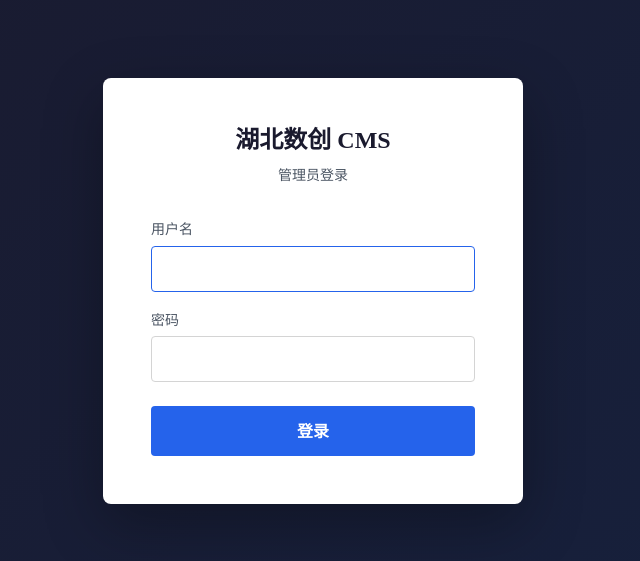
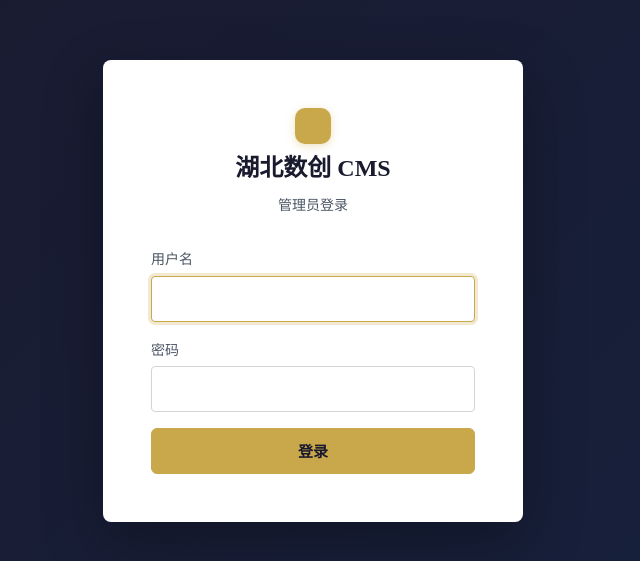
Before and after one commit to lidaye910416/HBSC, a React (Vite) app in the folder frontend-vite/: page /admin/login in a window 1280 px wide. Shown: the part 109-670 px from the top of the page, without its empty margins (327-967 px from the left). Built offline with nearby package versions, Linux system fonts and the light colour scheme.

Commit message:
feat(admin): Login CTA uses gold brand accent

```diff
--- a/frontend-vite/src/pages/admin/Login.css
+++ b/frontend-vite/src/pages/admin/Login.css
@@ -18,6 +18,19 @@
 .admin-login__brand {
   text-align: center;
   margin-bottom: 32px;
+  display: flex;
+  flex-direction: column;
+  align-items: center;
+  gap: 10px;
+}
+
+.admin-login__brand .admin-login__mark {
+  width: 36px;
+  height: 36px;
+  border-radius: 10px;
+  background: var(--brand-gold);
+  display: inline-block;
+  box-shadow: 0 2px 8px rgba(201, 168, 76, 0.35);
 }
 
 .admin-login__brand h1 {
@@ -27,7 +40,7 @@
 }
 
 .admin-login__brand p {
-  margin: 8px 0 0;
+  margin: 0;
   color: var(--color-text-secondary);
   font-size: 0.875rem;
 }
@@ -59,7 +72,8 @@
 
 .admin-login__field input:focus {
   outline: none;
-  border-color: #2563eb;
+  border-color: var(--brand-gold);
+  box-shadow: var(--shadow-focus);
 }
 
 .admin-login__error {
@@ -69,22 +83,30 @@
 }
 
 .admin-login__submit {
-  background: #2563eb;
-  color: #ffffff;
-  border: none;
-  padding: 12px;
-  border-radius: 4px;
-  font-size: 1rem;
+  width: 100%;
+  padding: 10px 16px;
+  font: inherit;
+  font-size: 0.9375rem;
   font-weight: 600;
+  border-radius: 6px;
+  border: 1px solid var(--brand-gold);
+  background: var(--brand-gold);
+  color: var(--brand-ink);
   cursor: pointer;
-  margin-top: 8px;
+  transition: background-color 0.15s, border-color 0.15s, box-shadow 0.15s;
 }
 
-.admin-login__submit:hover {
-  background: #1d4ed8;
+.admin-login__submit:hover:not(:disabled) {
+  background: #B89740;
+  border-color: #B89740;
+}
+
+.admin-login__submit:focus-visible {
+  outline: none;
+  box-shadow: var(--shadow-focus);
 }
 
 .admin-login__submit:disabled {
-  opacity: 0.5;
+  opacity: 0.55;
   cursor: not-allowed;
 }
--- a/frontend-vite/src/pages/admin/Login.tsx
+++ b/frontend-vite/src/pages/admin/Login.tsx
@@ -32,6 +32,7 @@ export function Login() {
     <div className="admin-login">
       <div className="admin-login__card">
         <div className="admin-login__brand">
+          <span className="admin-login__mark" aria-hidden />
           <h1>湖北数创 CMS</h1>
           <p>管理员登录</p>
         </div>
```
